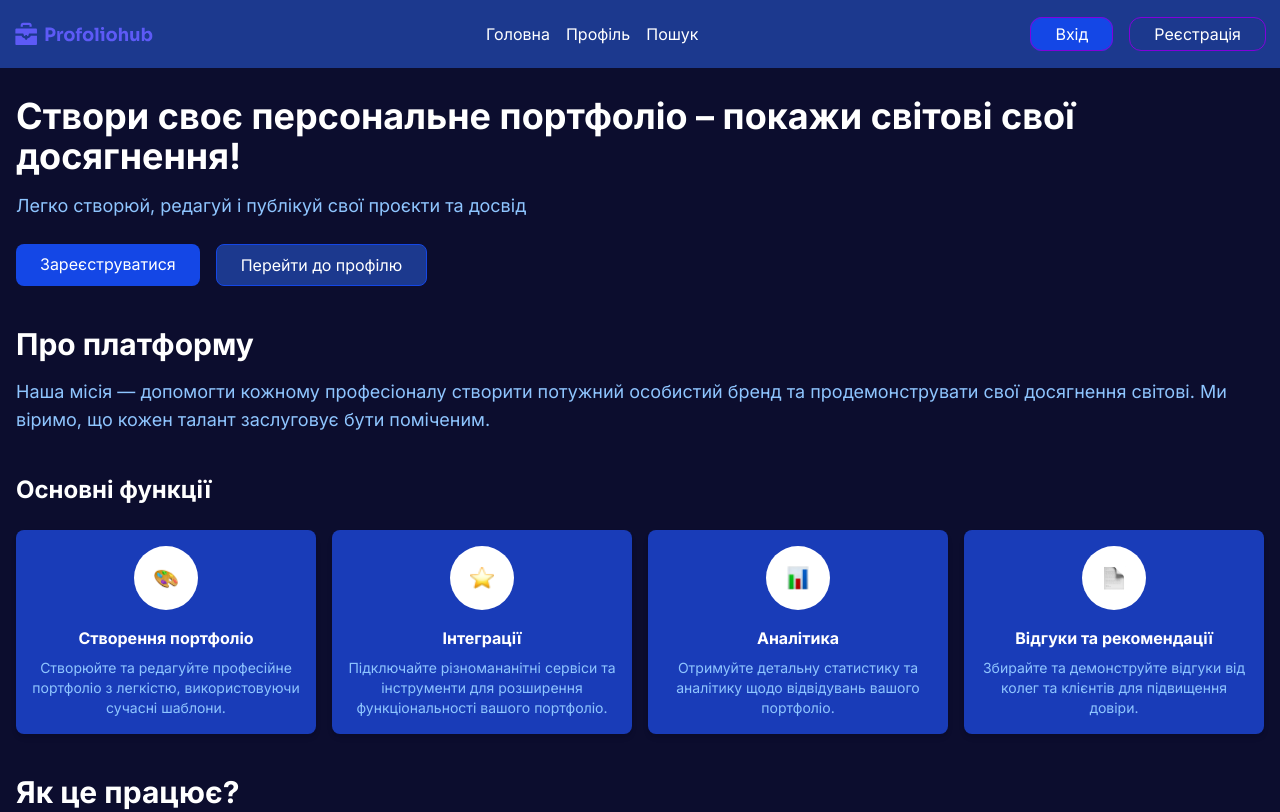
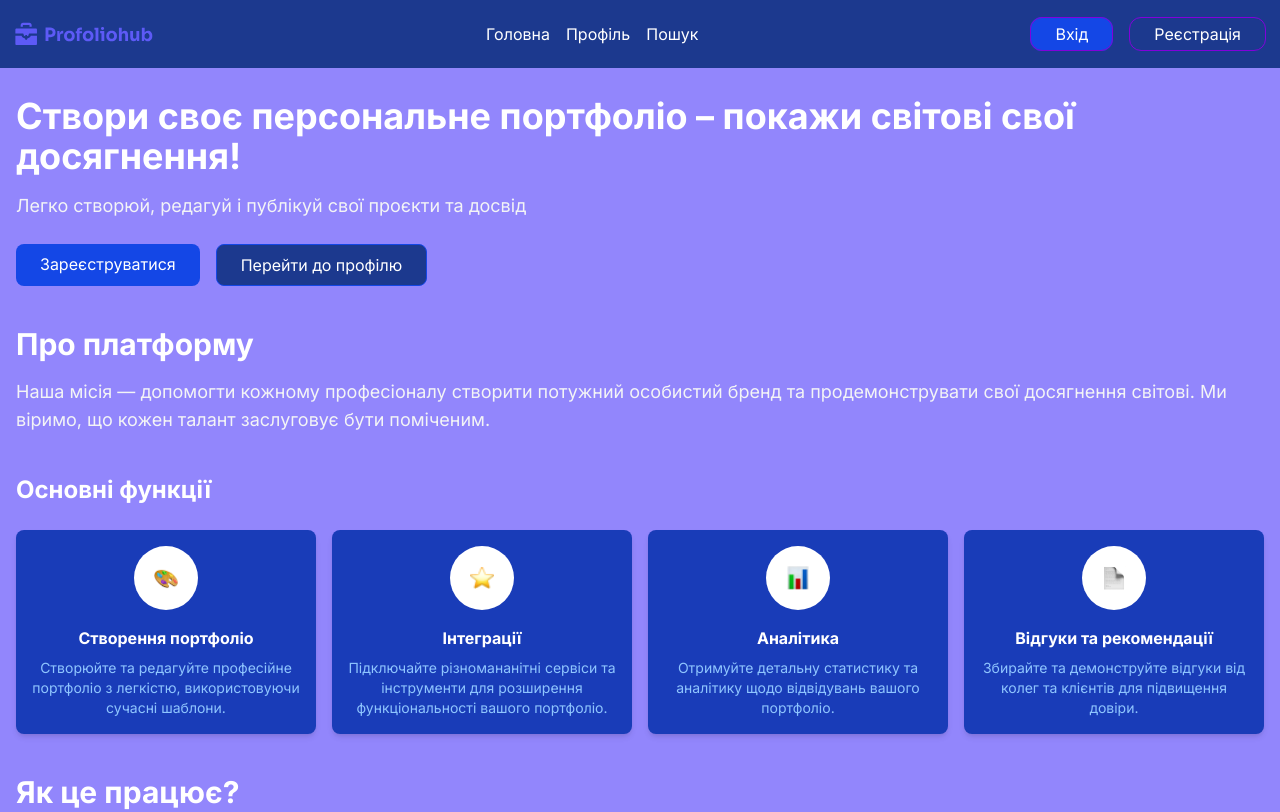
Before and after one commit to Crushitel/profoliohub, a React (Vite) app in the folder client/: page / in a window 1280 px wide. Shown: the top 812 px of the page. Built offline with nearby package versions, Linux system fonts and the light colour scheme.

Commit message:
Style changes

```diff
--- a/client/src/index.css
+++ b/client/src/index.css
@@ -1,4 +1,4 @@
 #root {
     font-family: 'Inter', sans-serif;
-    background-color: #0C0D2E;
+    background-color: #9286fc;
 }
--- a/client/src/pages/Home.jsx
+++ b/client/src/pages/Home.jsx
@@ -13,7 +13,7 @@ const Home = () => {
         <h1 className="text-2xl font-bold text-white sm:text-3xl lg:text-4xl">
           Створи своє персональне портфоліо – покажи світові свої досягнення!
         </h1>
-        <p className="mt-4 text-sm text-blue-300 sm:text-base lg:text-lg">
+        <p className="mt-4 text-sm text-gray-100 sm:text-base lg:text-lg">
           Легко створюй, редагуй і публікуй свої проєкти та досвід
         </p>
         <div className="3xl:justify-center mt-6 flex flex-col sm:flex-row sm:space-x-4">
@@ -37,7 +37,7 @@ const Home = () => {
         <h2 className="text-xl font-bold text-white sm:text-2xl lg:text-3xl">
           Про платформу
         </h2>
-        <p className="mt-4 text-sm text-blue-300 sm:text-base lg:text-lg">
+        <p className="mt-4 text-sm text-gray-100 sm:text-base lg:text-lg">
           Наша місія — допомогти кожному професіоналу створити потужний
           особистий бренд та продемонструвати свої досягнення світові. Ми
           віримо, що кожен талант заслуговує бути поміченим.
```
